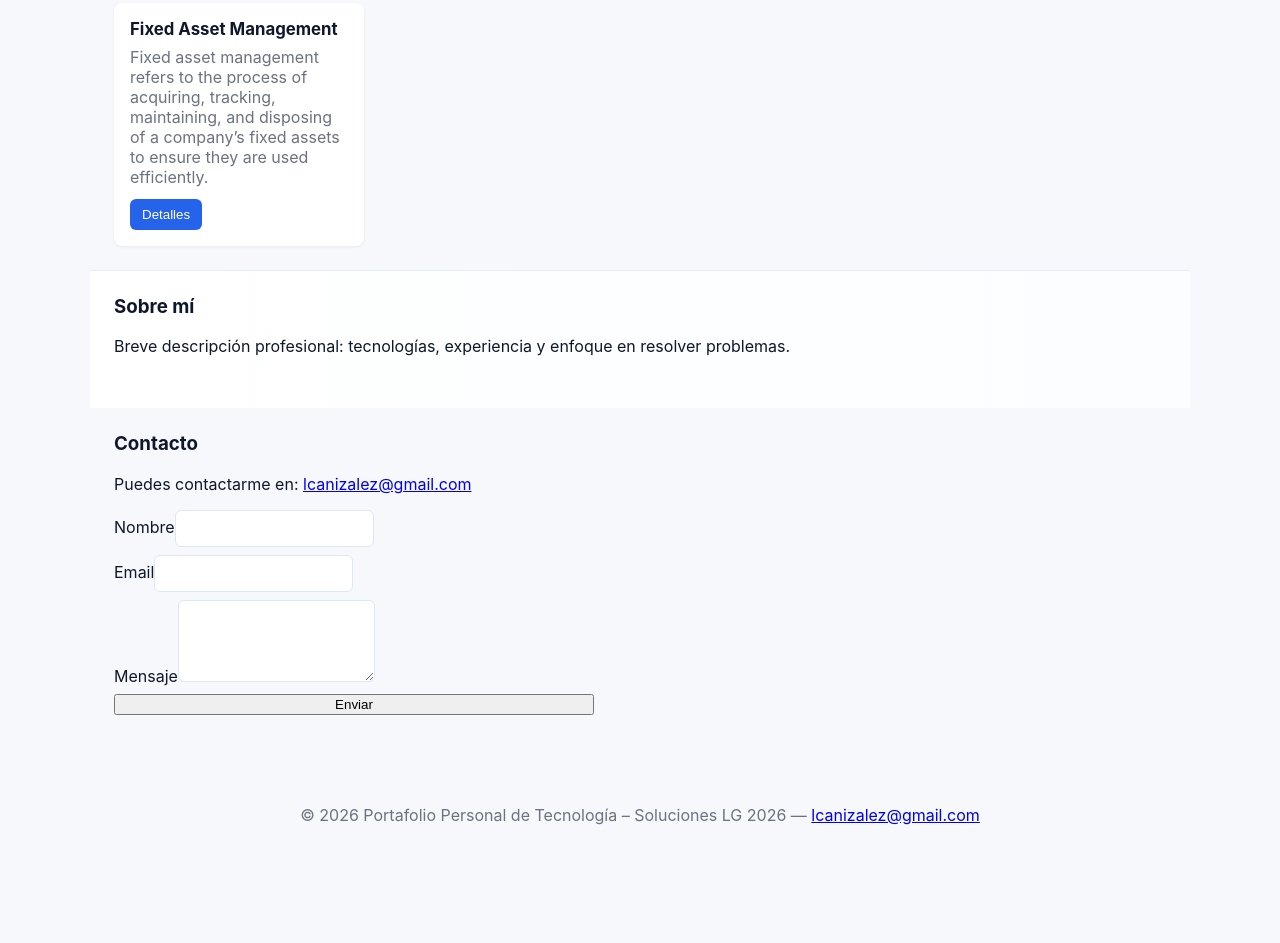
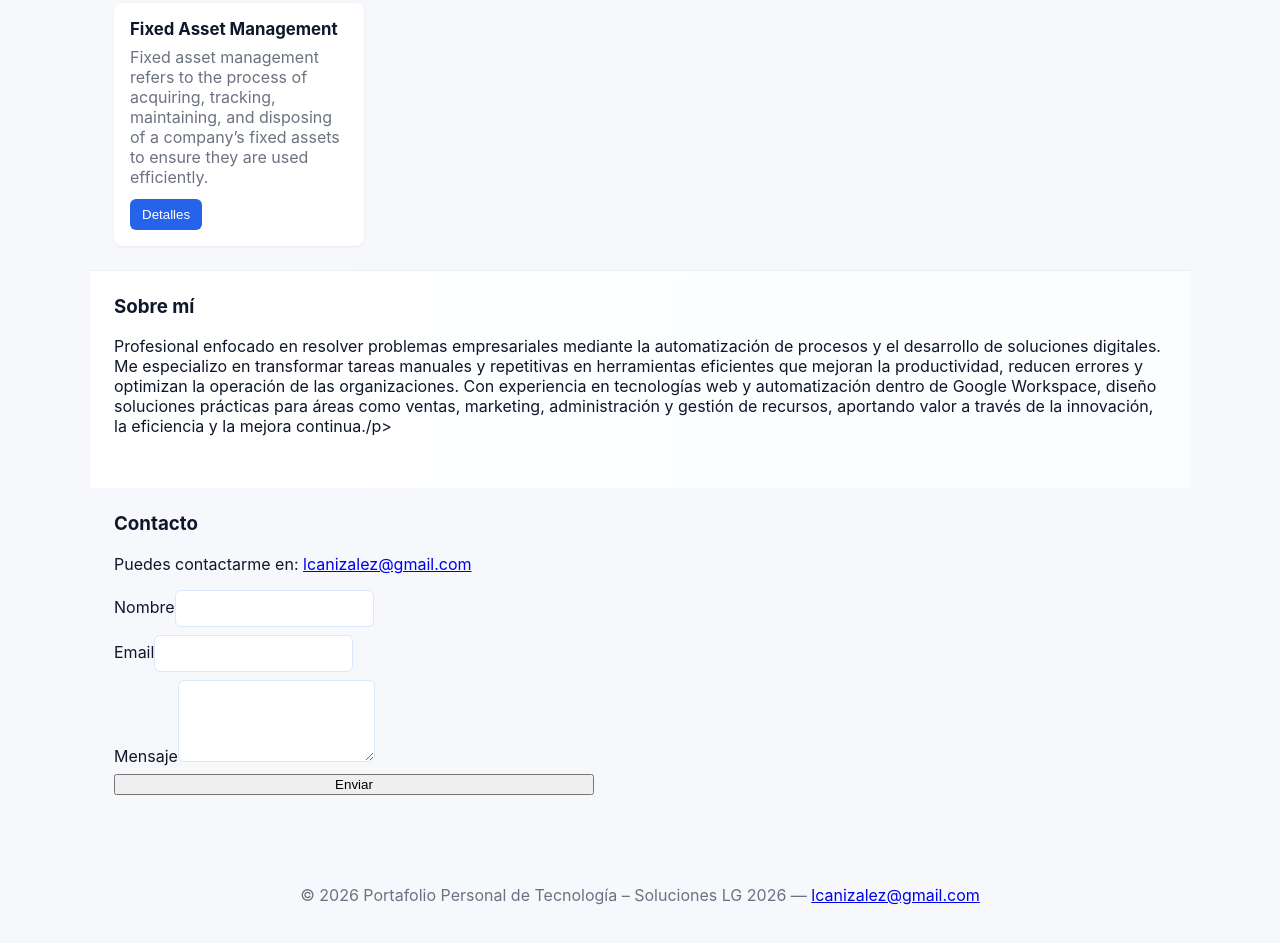
Before and after one commit to lcanizalez/portafolio, a plain HTML site: page index.html in a window 1280 px wide. Shown: the part 744-1687 px from the top of the page. Before the commit the page ends 1611 px from the top, so only its background shows below. Drawn offline with Linux system fonts and the light colour scheme.

Commit message:
Cambio en: Sobre mi

```diff
--- a/index.html
+++ b/index.html
@@ -33,7 +33,7 @@
 
       <section id="sobre-mi" class="container sobre-mi">
         <h3>Sobre mí</h3>
-        <p>Breve descripción profesional: tecnologías, experiencia y enfoque en resolver problemas.</p>
+        <p>Profesional enfocado en resolver problemas empresariales mediante la automatización de procesos y el desarrollo de soluciones digitales. Me especializo en transformar tareas manuales y repetitivas en herramientas eficientes que mejoran la productividad, reducen errores y optimizan la operación de las organizaciones. Con experiencia en tecnologías web y automatización dentro de Google Workspace, diseño soluciones prácticas para áreas como ventas, marketing, administración y gestión de recursos, aportando valor a través de la innovación, la eficiencia y la mejora continua./p>
       </section>
 
       <section id="contacto" class="container contacto">
```
Also changed, not shown: 1 other file.
